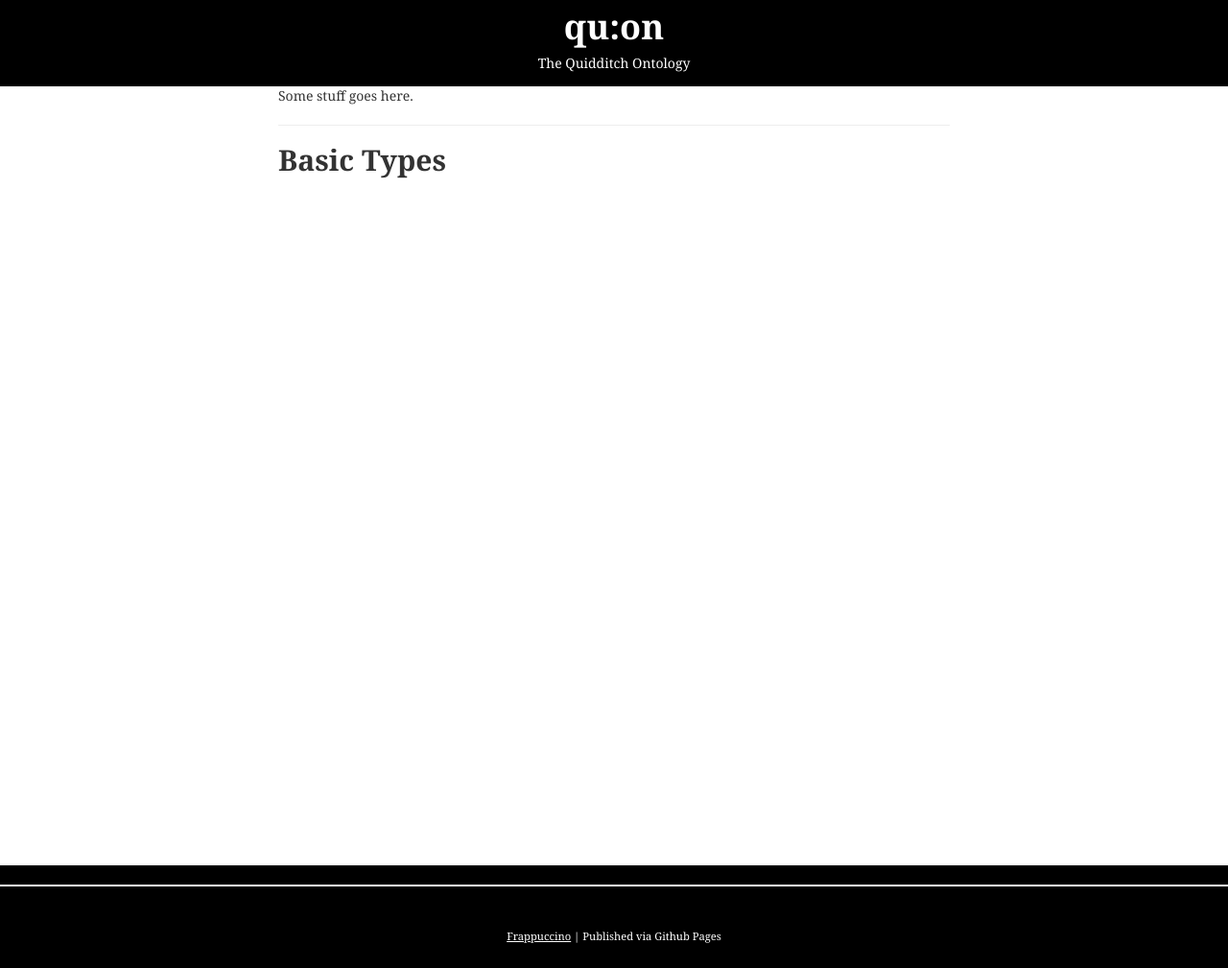
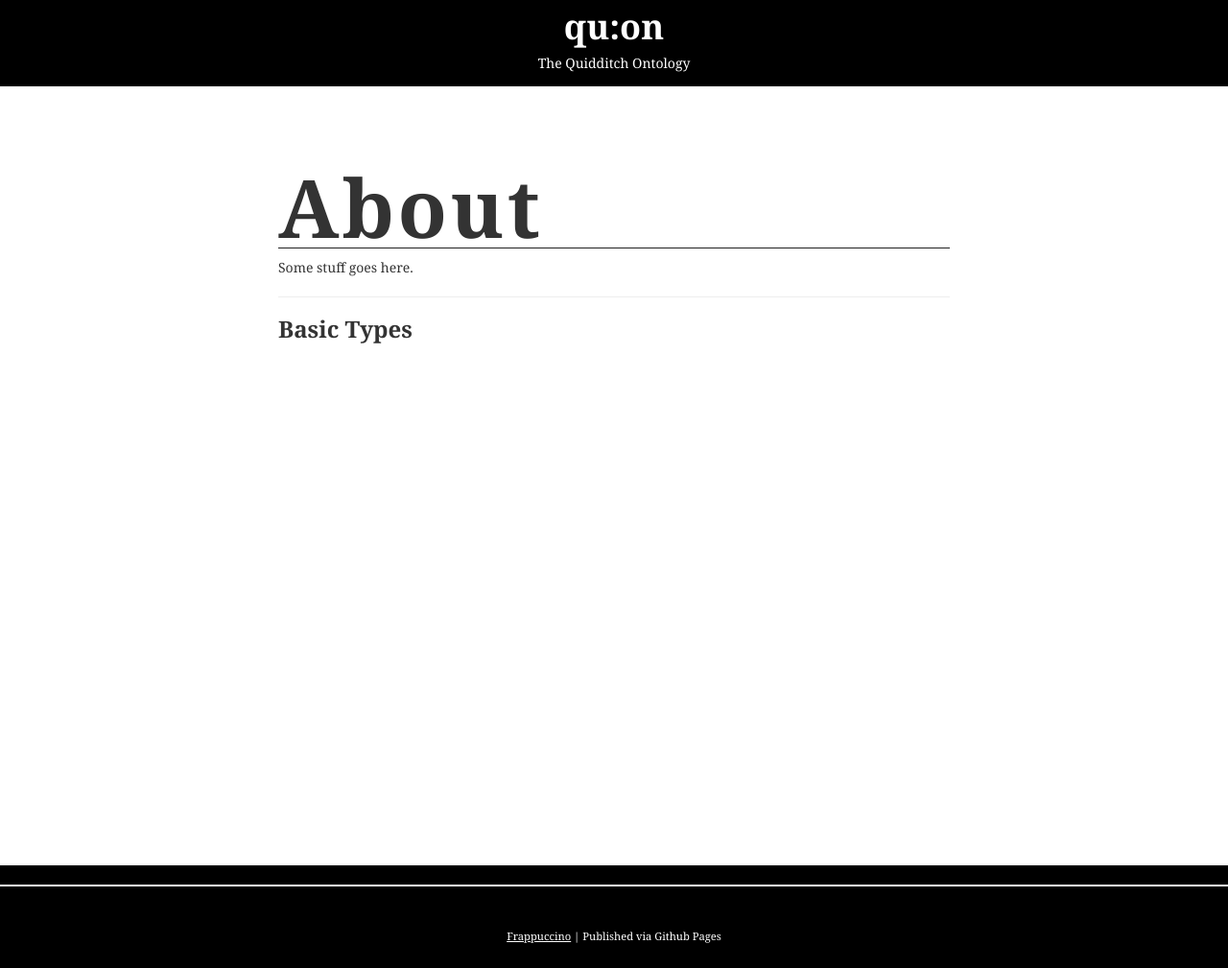
Before and after one commit to helrond/quon, a Jekyll site: the page built from index.html, in a window 1280 px wide. Shown: the whole page at 96% size. Built offline with Jekyll 4.4.1, drawn with Linux system fonts in a browser that asks for light colours; the list of posts is cut into pages by our own code.

Commit message:
tweaking fonts

```diff
--- a/css/style.css
+++ b/css/style.css
@@ -2285,14 +2285,14 @@
 {
 	min-height: 58em;
 }
-.content h1
+.content h2
 {
 	border-bottom: 1px solid #222;
 	font-family: Georgia,"Times New Roman",Times,serif;
 	font-size: 6em;
 	letter-spacing: 0.04em;
 	margin-top: 1em;
-	padding-bottom: 0.6em;
+	/*padding-bottom: 0.6em;*/
 }
 .top-strip
 {
--- a/index.html
+++ b/index.html
@@ -5,7 +5,7 @@ title: Mainpage
 <!-- Content
     ================================================== -->
 
-<title>About</title>
+<h2>About</h2>
 <p>Some stuff goes here.</p>
 <hr>
-<h2>Basic Types</h2>
+<h3>Basic Types</h2>
```
